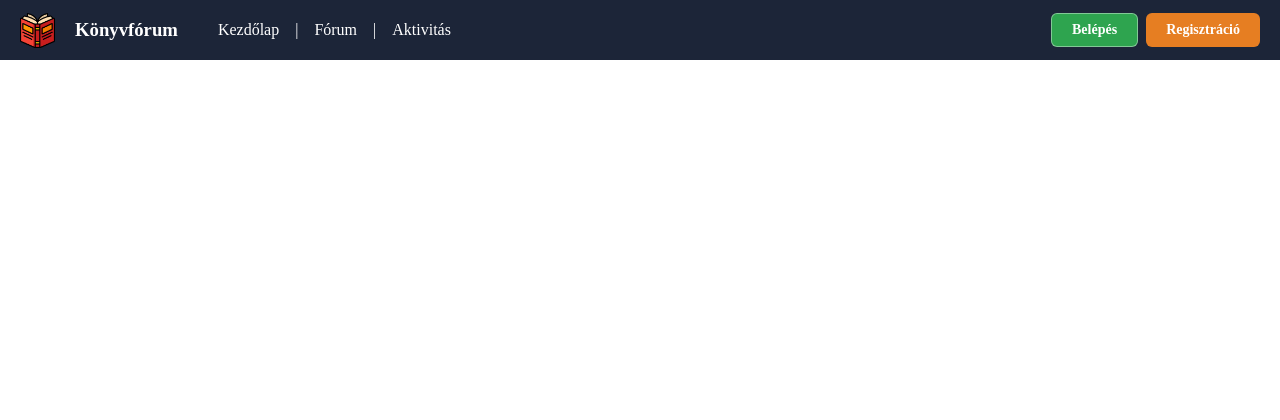
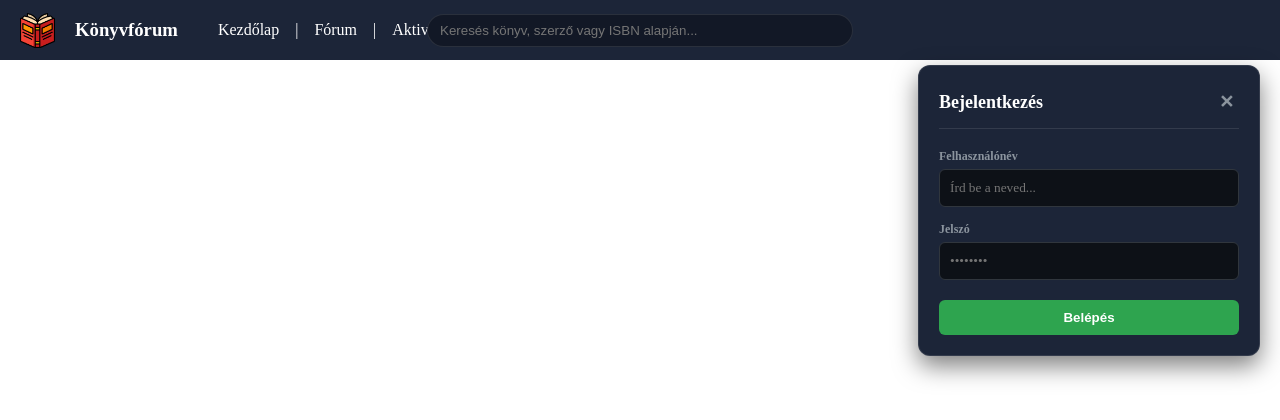
Before and after one commit to bazsiposzti/KonyvForum, a Vue app in the folder Konyvforum/: page / in a window 1280 px wide. Both pictures are taken after a click on the button "Belépés". Shown: the top 420 px of the page. Built offline with nearby package versions, Linux system fonts and the light colour scheme.

Commit message:
Navbarba hozzáadva belépés form reszponzivításra még meg kell csinálni

```diff
--- a/Konyvforum/src/components/NavBar.vue
+++ b/Konyvforum/src/components/NavBar.vue
@@ -2,12 +2,26 @@
     import { ref } from 'vue';
 
     const isMenuOpen = ref(false)
+    // const loggedIn = ref(false)
+    const loginClicked = ref(false)
 
     function toggleMenu(){
         isMenuOpen.value = !isMenuOpen.value;
     }
+
+    function toggleLogin(){
+      loginClicked.value = !loginClicked.value;
+    }
+
+    // const toggleDevMode = () => {
+    //   loggedIn.value = !loggedIn.value
+    // }
+
+    const user = {
+      nev: 'TesztElek',
+      avatar: 'https://i.pravatar.cc/150?img=32'
+    }
 </script>
-<!-- TODO: Frontend(navbarban a kezdőlap, fórum, aktivitásra többet stilizálni) -->
 <!-- ötlet: alulra rakni navbart mobil nézetben -->
 <template>
   <nav class="main-navbar">
@@ -28,9 +42,34 @@
         <li><a href="#">Aktivitás</a></li>
       </ul>
 
-    <div class="navbar-login desktop-view">
-      <button>Belépés</button>
+    <div class="navbar-center desktop-view">
+        <div class="search-bar">
+          <input type="text" placeholder="Keresés könyv, szerző vagy ISBN alapján...">
+          <span class="search-icon"></span>
+        </div>
+      </div>
+
+    <div class="navbar-login desktop-view" v-if="!loginClicked">
+      <button @click="toggleLogin">Belépés</button>
       <button>Regisztráció</button>
+    </div>
+
+    <div class="login-form-dropdown" v-if="loginClicked">
+      <div class="login-header">
+          <h3>Bejelentkezés</h3>
+          <span class="close-btn" @click="toggleLogin" title="Bezárás">✕</span>
+      </div>
+      <form action="submit">
+        <div class="input-group">
+            <label>Felhasználónév</label>
+            <input type="text" placeholder="Írd be a neved...">
+        </div>
+        <div class="input-group">
+            <label>Jelszó</label>
+            <input type="password" placeholder="••••••••">
+        </div>
+        <button class="submit-btn">Belépés</button>
+      </form>
     </div>
 
     <div class="hamburger" @click="toggleMenu">
@@ -82,6 +121,7 @@
   display: flex;
   align-items: center;
   justify-content: flex-start;
+  position: relative;
 }
 
 /* logó + könyvfórum kiiratás */
@@ -107,6 +147,28 @@
 .navbar-items a {
   color: #fff;
   text-decoration: none;
+}
+
+/* Keresés mező */
+.navbar-center {
+  position: absolute;
+  left: 50%;
+  transform: translateX(-50%);
+  width: auto;
+}
+
+.navbar-center input{
+  width: 400px;
+  padding: 8px 12px;
+  border-radius: 20px;
+  border: 1px solid rgba(255,255,255,0.1);
+  background-color: #121826;
+  color: white;
+  outline: none;
+}
+
+.navbar-center input:focus{
+  border-color: #2ea44f;
 }
 
 /* Belépés/Regisztráció gomb */
@@ -228,4 +290,105 @@
     }
 }
 
+/* Belépés mező ha rákattintva van */
+.login-form-dropdown {
+  position: absolute;
+  top: 65px;
+  right: 20px;
+  width: 300px;
+  background-color: #1c2538;
+  border: 1px solid rgba(255,255,255,0.1);
+  border-radius: 12px;
+  padding: 20px;
+  box-shadow: 0 10px 25px rgba(0,0,0,0.5);
+  z-index: 1100;
+  animation: fadeIn 0.2s ease-in-out;
+}
+
+.login-header {
+    display: flex;
+    justify-content: space-between;
+    align-items: center;
+    margin-bottom: 20px;
+    color: white;
+    border-bottom: 1px solid rgba(255,255,255,0.1);
+    padding-bottom: 10px;
+}
+
+.login-header h3 {
+    margin: 0;
+    font-size: 18px;
+}
+
+.close-btn {
+    cursor: pointer;
+    font-weight: bold;
+    color: #8b949e;
+    font-size: 18px;
+    padding: 5px;
+    transition: color 0.2s;
+}
+
+.close-btn:hover {
+    color: white;
+}
+
+.input-group {
+    margin-bottom: 15px;
+}
+
+.input-group label {
+    display: block;
+    color: #8b949e;
+    font-size: 12px;
+    margin-bottom: 5px;
+    font-weight: 600;
+}
+
+.login-form-dropdown input {
+    width: 100%;
+    box-sizing: border-box;
+    padding: 10px;
+    border-radius: 6px;
+    border: 1px solid #30363d;
+    background-color: #0d1117;
+    color: white;
+    font-family: inherit;
+}
+
+.login-form-dropdown input:focus {
+    outline: none;
+    border-color: #2ea44f;
+}
+/* bejelentkezés gomb */
+.submit-btn {
+    width: 100%;
+    padding: 10px;
+    background-color: #2ea44f;
+    color: white;
+    border: none;
+    border-radius: 6px;
+    font-weight: bold;
+    cursor: pointer;
+    margin-top: 5px;
+    transition: background-color 0.2s;
+}
+
+.submit-btn:hover {
+    background-color: #2c974b;
+}
+
+/* Animáció a megjelenéshez */
+@keyframes fadeIn {
+    from { opacity: 0; transform: translateY(-10px); }
+    to { opacity: 1; transform: translateY(0); }
+}
+
+/* Ha a képernyő túl kicsi a keresőnek középen, elrejtjük vagy átméretezzük */
+@media (max-width: 1100px) {
+    .navbar-center input {
+        width: 250px;
+    }
+}
+
 </style>
```
